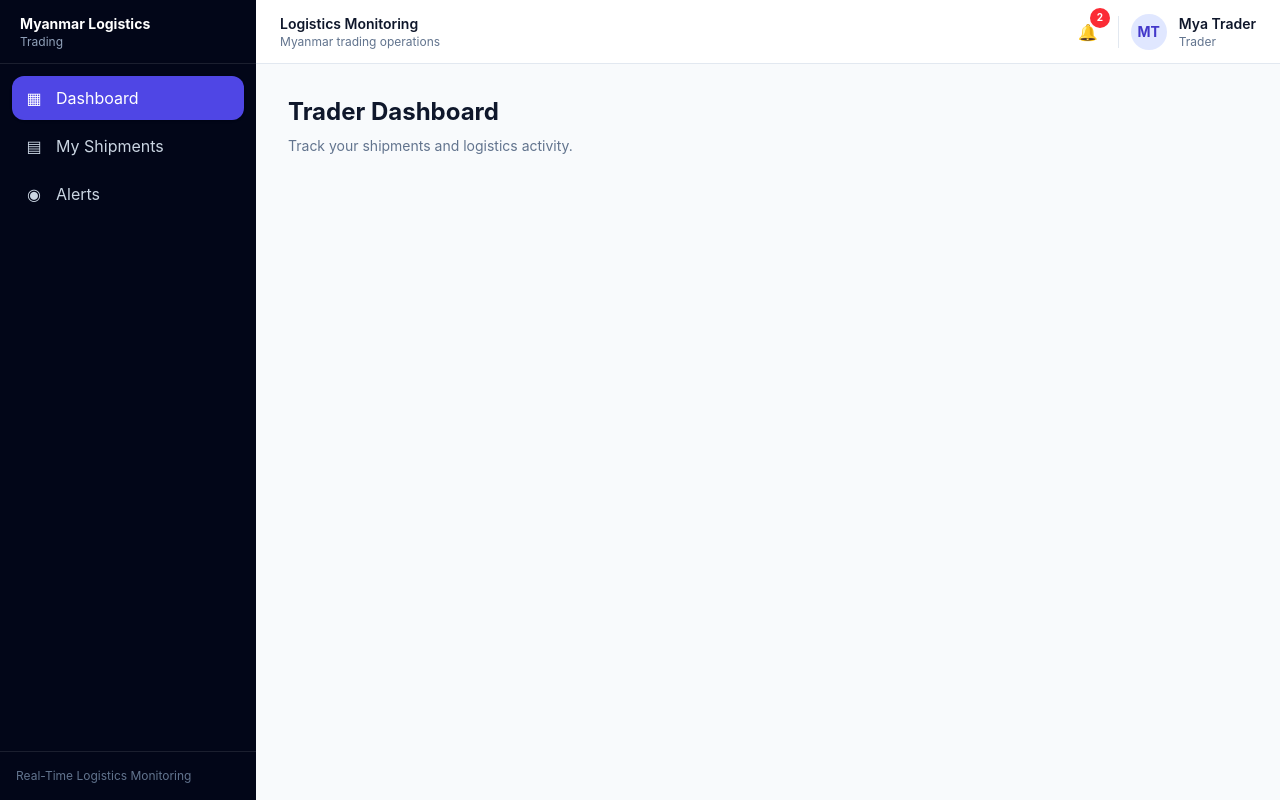
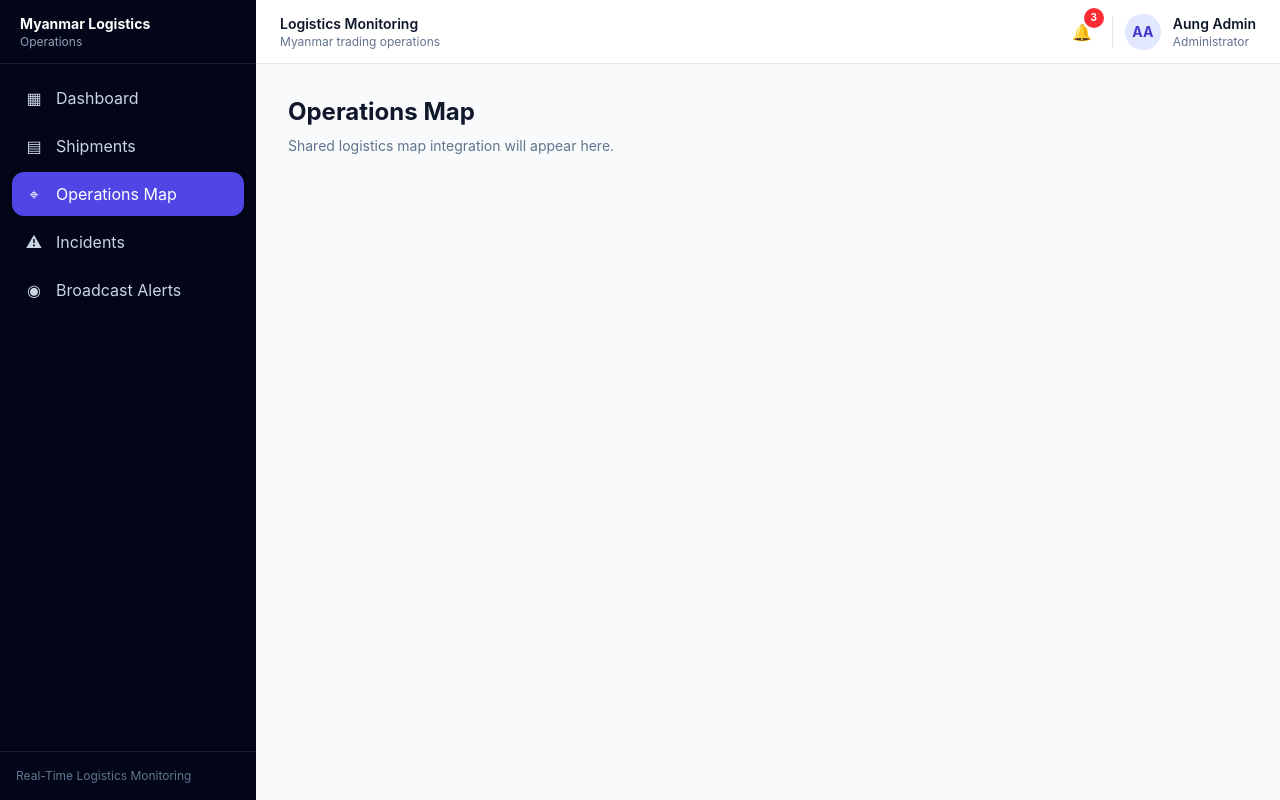
Before and after one commit to Aung-Ko-Ko-Oo/Rapid-Prototype-for-Myanmar-Logistics-Tracking-System, a React app in the folder frontend/: page /admin/map in a window 1280 px wide. Before the commit this address led to /trader. Built offline with nearby package versions, Linux system fonts and the light colour scheme; the HTML template or start-up script is replaced by a standard one.

Commit message:
fix(frontend): preserve frozen admin map route

```diff
--- /dev/null
+++ b/frontend/src/pages/admin/AdminMap.jsx
@@ -0,0 +1,13 @@
+export default function AdminMap() {
+  return (
+    <div>
+      <h1 className="text-2xl font-bold text-slate-900">
+        Operations Map
+      </h1>
+
+      <p className="mt-2 text-sm text-slate-500">
+        Shared logistics map integration will appear here.
+      </p>
+    </div>
+  )
+}
--- a/frontend/src/routes/AppRoutes.jsx
+++ b/frontend/src/routes/AppRoutes.jsx
@@ -19,6 +19,7 @@ import TraderShipmentDetail from '../pages/trader/TraderShipmentDetail'
 import TraderAlerts from '../pages/trader/TraderAlerts'
 
 import DesignSystemShowcase from '../pages/DesignSystemShowcase'
+import AdminMap from '../pages/admin/AdminMap'
 
 export default function AppRoutes() {
   return (
@@ -80,6 +81,10 @@ export default function AppRoutes() {
           path="alerts"
           element={<AdminAlerts />}
         />
+        <Route
+          path="map"
+          element={<AdminMap />}
+        />
       </Route>
 
       <Route
@@ -87,5 +92,7 @@ export default function AppRoutes() {
         element={<Navigate to="/trader" replace />}
       />
     </Routes>
+
+
   )
 }
```
Also changed, not shown: 1 other file (tests, documents, lock files or other folders).
